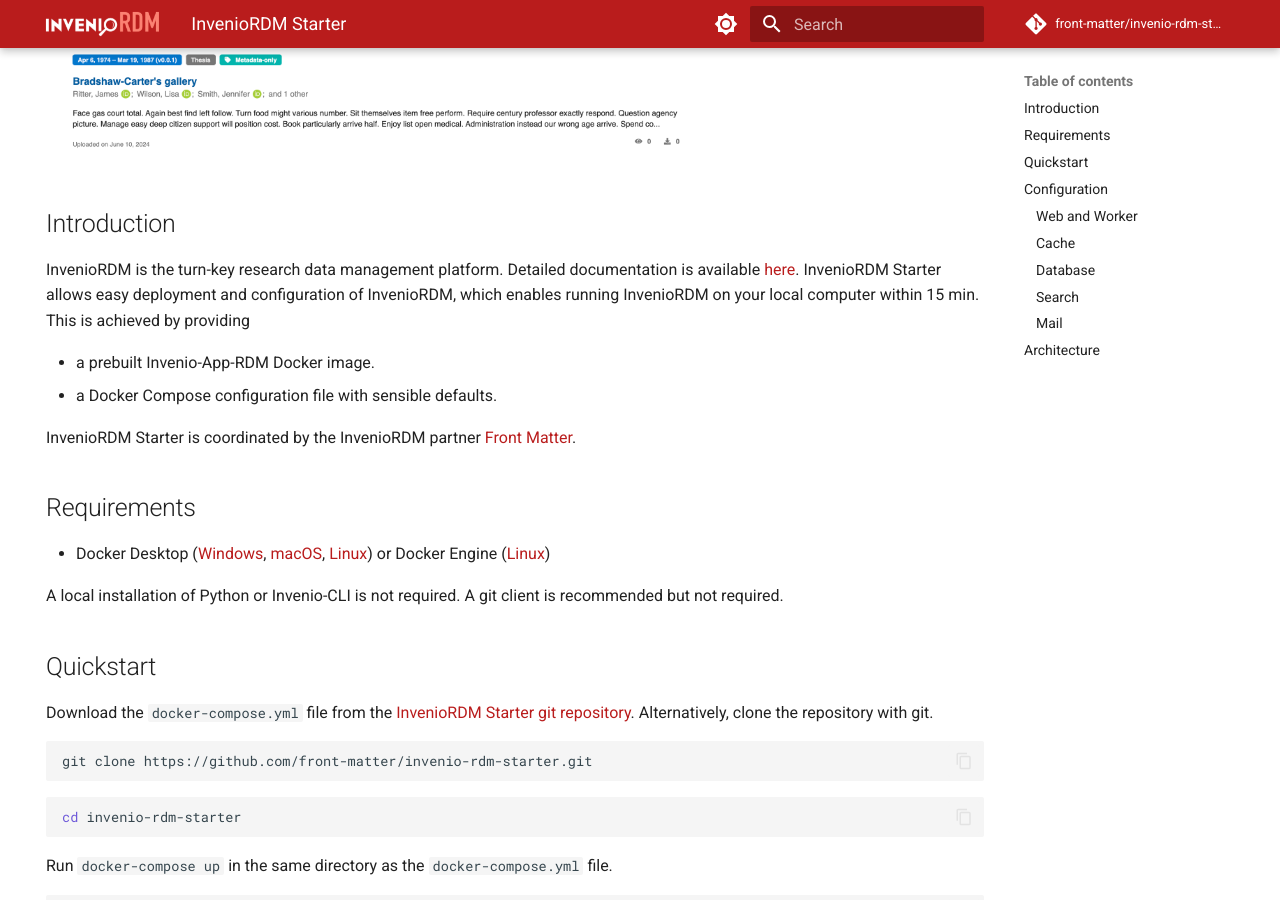
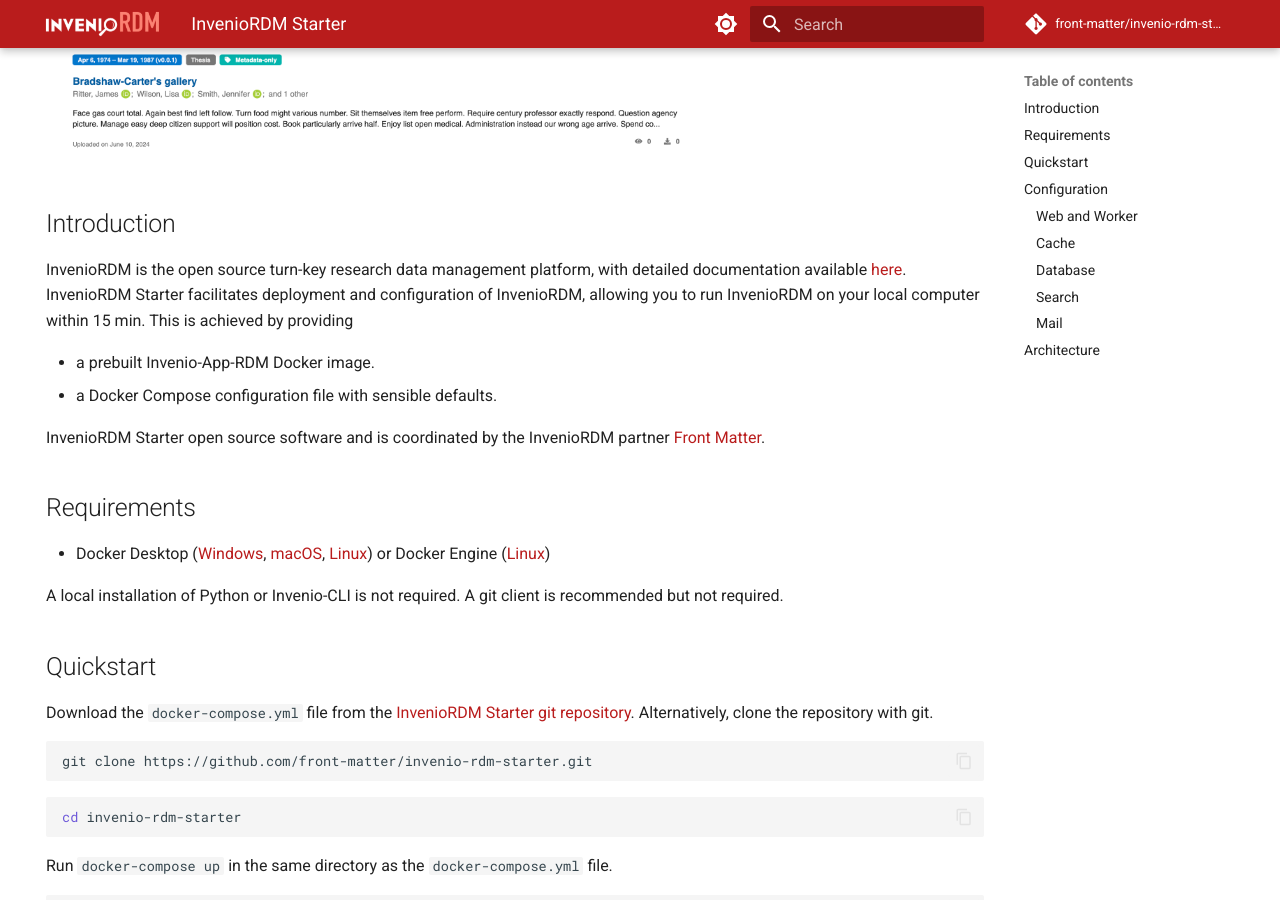
Before and after one commit to front-matter/invenio-rdm-starter, an MkDocs documentation site: the page built from docs/index.md, in a window 1280 px wide and 900 px high, scrolled down 513 px. Built offline with MkDocs 1.6.1 and Material for MkDocs 9.7.7, drawn with Linux system fonts in a browser that asks for light colours; comment, search, counter and statistics services are not loaded.

Commit message:
update docs

```diff
--- a/docs/index.md
+++ b/docs/index.md
@@ -9,12 +9,12 @@
 
 ## Introduction
 
-InvenioRDM is the turn-key research data management platform. Detailed documentation is available [here](https://inveniordm.docs.cern.ch). InvenioRDM Starter allows easy deployment and configuration of InvenioRDM, which enables running InvenioRDM on your local computer within 15 min. This is achieved by providing
+InvenioRDM is the open source turn-key research data management platform, with detailed documentation available [here](https://inveniordm.docs.cern.ch). InvenioRDM Starter facilitates deployment and configuration of InvenioRDM, allowing you to run InvenioRDM on your local computer within 15 min. This is achieved by providing
 
 * a prebuilt Invenio-App-RDM Docker image.
 * a Docker Compose configuration file with sensible defaults.
 
-InvenioRDM Starter is coordinated by the InvenioRDM partner [Front Matter](https://front-matter.io).
+InvenioRDM Starter open source software and is coordinated by the InvenioRDM partner [Front Matter](https://front-matter.io).
 
 ## Requirements
 
```
Also changed, not shown: 2 other files.
